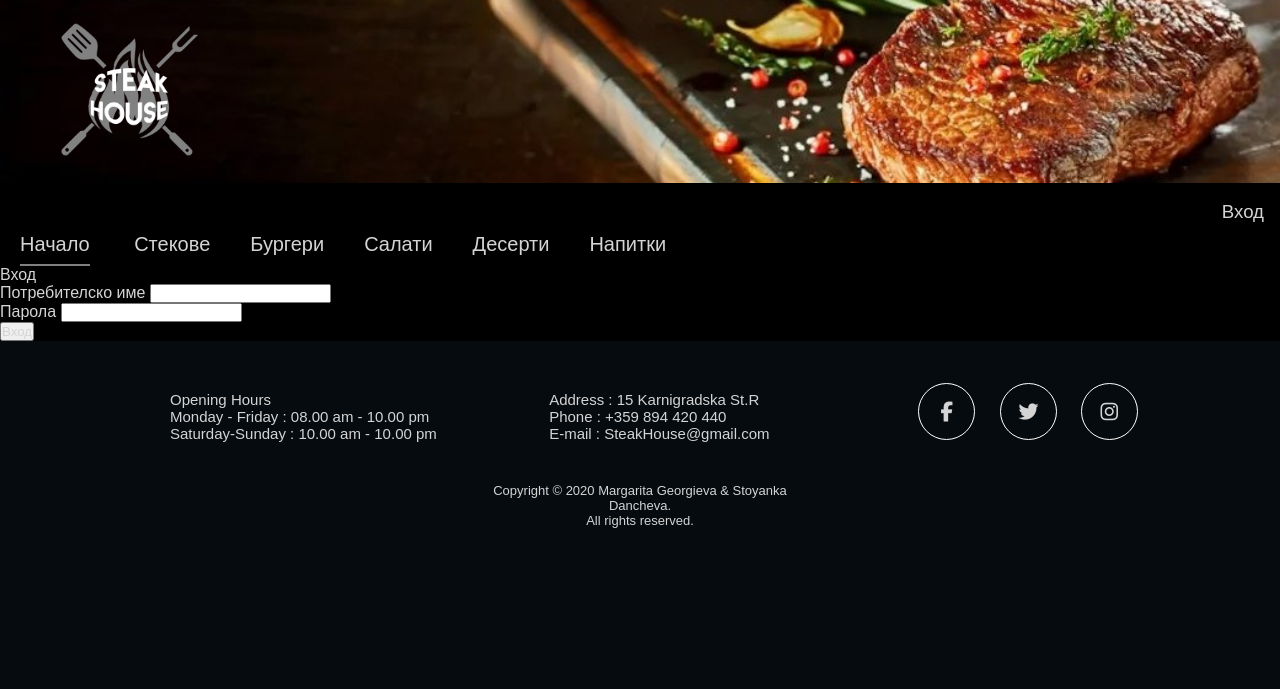
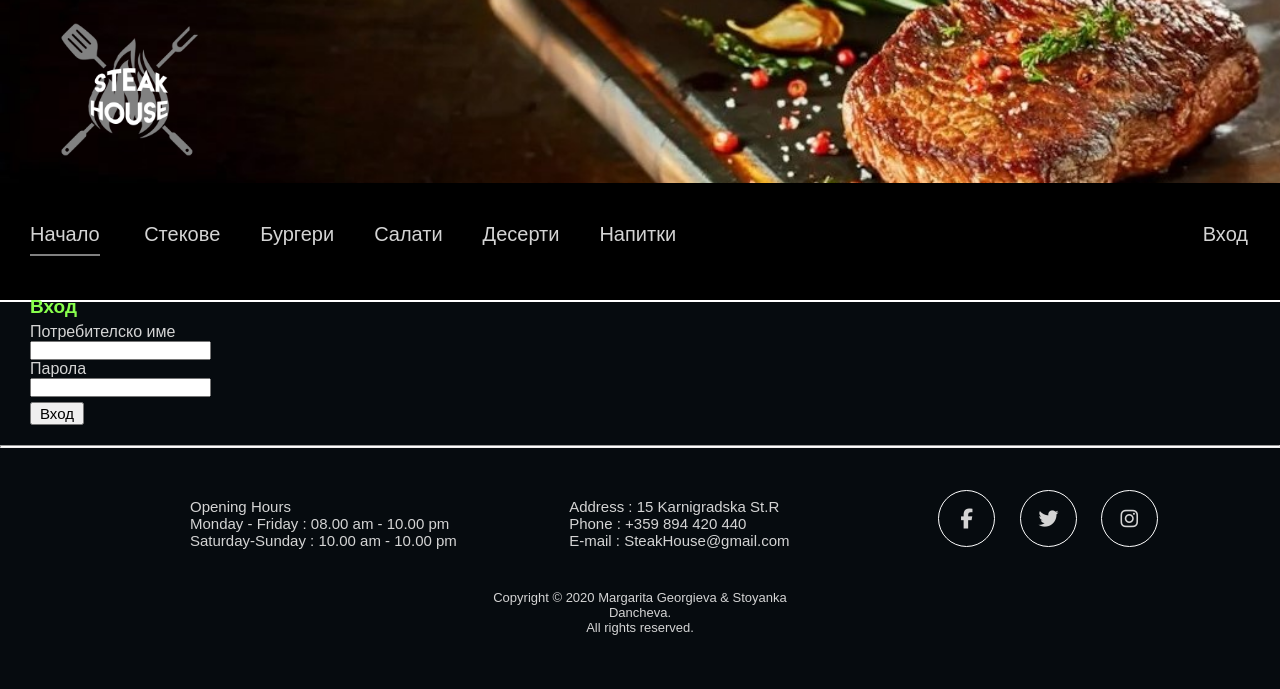
Before and after one commit to margaritageorgieva/php, a PHP site: page /login.php in a window 1280 px wide. Shown: the top 689 px of the page. Run offline with PHP 8.4, Linux system fonts and the light colour scheme; data comes from the database, SQL or seed files in the repository; some libraries are stand-ins or nearby versions.

Commit message:
Add files via upload

```diff
--- a/Style.css
+++ b/Style.css
@@ -13,10 +13,11 @@ body{
 
 header{
 	width: 100%;
-	height: 380px;
-	background-color: black;
+	height: 300px;
+	background-color:black;
 	background-size: cover;
 	background-position: bottom;
+	border-bottom: 2px solid white;
 
 }
 div.lenta{
@@ -33,10 +34,8 @@ div.lenta img {
 
 #main-nav-ul{
 	width: 100%;
-	margin-top: 50px;
+	margin-top: 40px;
 	margin-right: 0px;
-
-
 }
 
 .main-nav-ul-li{
@@ -45,102 +44,77 @@ div.lenta img {
 	margin: auto 20px ;
 	font-size: 20px;
 	list-style-position:inside;
-
 }
-
 
 nav ul li.active, nav ul li:hover{
 	border-bottom: 2px solid grey;
 	padding-bottom: 8px;
+	margin-left:30px;
 }
-
-
-header h1{
-	font-size: 50px;
-	font-weight: bold;
-	color: #fff;
-	margin-top: 35px;
-	margin-left: 170px;
-
-	z-index: 5;
-	filter: drop-shadow(2px 4px 2px #737373);
-}
-
-header p{
-	color: white;
-	margin-bottom: 50px;
-	font-size: 20px;
-	margin-left: 190px;
-	font-weight: lighter;
-	margin-top: -40px;
-}
-
 
 /* Svurshva headera */
 
-#img-small, #more-info{
+#table-products{
+	margin: 10vh auto;
+}
+#img-small{
 	cursor: pointer;
-
+	margin-right: 40px;
+}
+.more-info, .product-type, .product-name,.product-price{
+	margin-left: 9px;
 }
 .more-info{
-	color: green;
+	color: #88ff4d;
 }
 #img-small:hover {
-	border-bottom: 1px dashed red;
-	border-top: 1px dashed red;
-	transition: transform .95s;
-	transform: scale(1.1); /* (150% zoom - Note: if the zoom is too large, it will go outside of the viewport) */
-	margin: 0.5rem;
+	transition: transform .30s;
+	transform: scale(1.05); /* (150% zoom - Note: if the zoom is too large, it will go outside of the viewport) */
  }
 #img-small {
     width: 300px;
     height: 250px;
 	padding: 0.5rem;
 }
+
+/* Product */
 #img-big{
 
 }
 
-#table-products{
-	margin: 10vh auto;
+.product-info-table{
+	margin:10vh auto 5vh auto;
+
+}
+
+.product-info-table h1{
+	color: #88ff4d;
+	margin-bottom: 8px;
 }
 
 
-section{
-	background-color: rgb(6,11,15);
-	width: 100%;
+
+/*Login*/
+
+.form{
+	padding: 40px 0px 20px 30px;
 }
-section article {
-	width: 20%;
-	display: inline-block;
-	border-radius: 15px;
-	height: 270px;
-	text-align: center;
-	margin:15px 20px 15px 30px;
-	background-image: linear-gradient(to top, #595858, #7f7f7f, #a8a8a8, #d3d2d3, #ffffff);
+.form-title {
+	font-size:19px;
+	color: #88ff4d;
+	font-weight:bold;
+	margin-bottom:5px;
 }
-#First-article{
-	margin-left: 3.5%;
+#button{
+	color: black;
+	padding: 1px 8px;
+	font-size: 15px;
+	margin-top: 5px;
 }
-section article p{
-	text-align: center;
-	font-weight: bold;
-	padding-left: 5px;
-	padding-right: 5px;
-}
-article img{
-	width: 150px;
-	margin-top: 30px;
-	margin-bottom: 5px;
-}
-hr{
-	color: grey;
-	height: 3px;
-}
-article:hover{
+#button:hover{
+
 	transform: scale(1.05);
 }
-
 
  /*Footer*/
 
@@ -148,10 +122,12 @@ footer{
 	width: 100%;
 	color: #fff;
 	font-size: 15px;
-
 	background-color: rgb(6,11,15);
 }
-
+hr{
+	height: 0.5px;
+	background-color:white;
+}
 footer div{
 	display: inline-block;
 	height: 80px;
@@ -159,7 +135,7 @@ footer div{
 	margin: 50px 15px 0 40px;
 }
 #Opening-hours{
-	margin-left: 170px;
+	margin-left: 190px;
 }
 #social{
 	margin-left: 20px;
--- a/editAproduct.php
+++ b/editAproduct.php
@@ -134,7 +134,7 @@
 	        <textarea name="info" id="info">'.htmlspecialchars(stripslashes($info)).'</textarea>
 	    </div>
 	    <div class="form-row">
-	        <input type="submit" name="submit" value="Запис">
+	        <input type="submit" name="submit" value="Запис" >
 	    </div>
 	</form>';
 	} else {
--- a/includes/footer.inc
+++ b/includes/footer.inc
@@ -2,7 +2,7 @@
 print'
 
 <footer>
-
+<hr>
 		<div id="Opening-hours">
 				Opening Hours <br>
 				Monday - Friday : 08.00 am - 10.00 pm<br>
@@ -21,7 +21,7 @@ print'
 
 		</div>
 			<!-- polzvame date("Y") za da pokajem tekushtata godina -->
-		<div id="copyright">Copyright © '.date("Y").' Margarita Georgieva & Stoyanka Dancheva. <br> All rights reserved.</div>
+		<div id="copyright">Copyright © '.date("Y").' Margarita Georgieva & Stoyanka Dancheva.  <br> All rights reserved.</div>
 	</footer>
 </body>
 </html>';
--- a/includes/header.inc
+++ b/includes/header.inc
@@ -28,7 +28,7 @@ print'
 			// Проверка за логнат администратор. Сесиите се генерират при логване от файла login.php
     		if(!isset($_SESSION['person_type'])){
 				// Ако потребителя не е логнат извеждаме бутон ВХОД
-				print '<span style="float:right; font-size:14pt; margin-top:-2rem;color:white; padding-right:1rem;"><a href="login.php" class="top_menu_a">Вход</a></span>';
+				print '<span style="float:right; font-size:15pt;color:white; padding-right:2rem;"><a href="login.php" class="top_menu_a">Вход</a></span>';
 			} else {
 			// Aко е администратор ще има достъп за промяна на данни на животни.
 			// Извеждме бутони ЖИВОТНИ, НОВО ЖИВОТНО и ИЗХОД
@@ -36,7 +36,7 @@ print'
 					print '<li class="main-nav-ul-li"><a href="editProducts.php">Продукти</a></li>
 							<li class="main-nav-ul-li"><a href="editAproduct.php">Нов продукт</a></li>';
 				}
-				print' <span style="float:right; font-size:14pt; margin-top:-2rem;color:white;  padding-right:1rem;"><a href="logout.php" class="top_menu_a">Изход</a></span>';
+				print' <span  style="float:right; font-size:15pt;color:white; padding-right:2rem;"><a href="logout.php" class="top_menu_a">Изход</a></span>';
 			}
 			'
 			</ul>
--- a/login.php
+++ b/login.php
@@ -31,15 +31,15 @@ if($errorMessage!=NULL){
 print'<form method="post" name="f" action="'.$_SERVER['PHP_SELF'].'" class="form">
 <div class="form-title">Вход</div>
 <div class="form-row">
-    <label for="usernameid">Потребителско име</label>
+    <label for="usernameid">Потребителско име</label> <br>
     <input type="text" maxlength="16" name="username" id="usernameid" value="">
 </div>
 <div class="form-row">
-    <label for="passid">Парола</label>
+    <label for="passid">Парола</label> <br>
     <input type="password" maxlength="16" name="pass" id="passid" value="">
 </div>
-<div class="form-row">
-    <input type="submit" name="submit" value="Вход">
+<div class="form-row" >
+    <input type="submit" name="submit" value="Вход" id = "button">
 </div>
 </form>
 </div>';
```
Also changed, not shown: product.php (+6 -3 lines).
